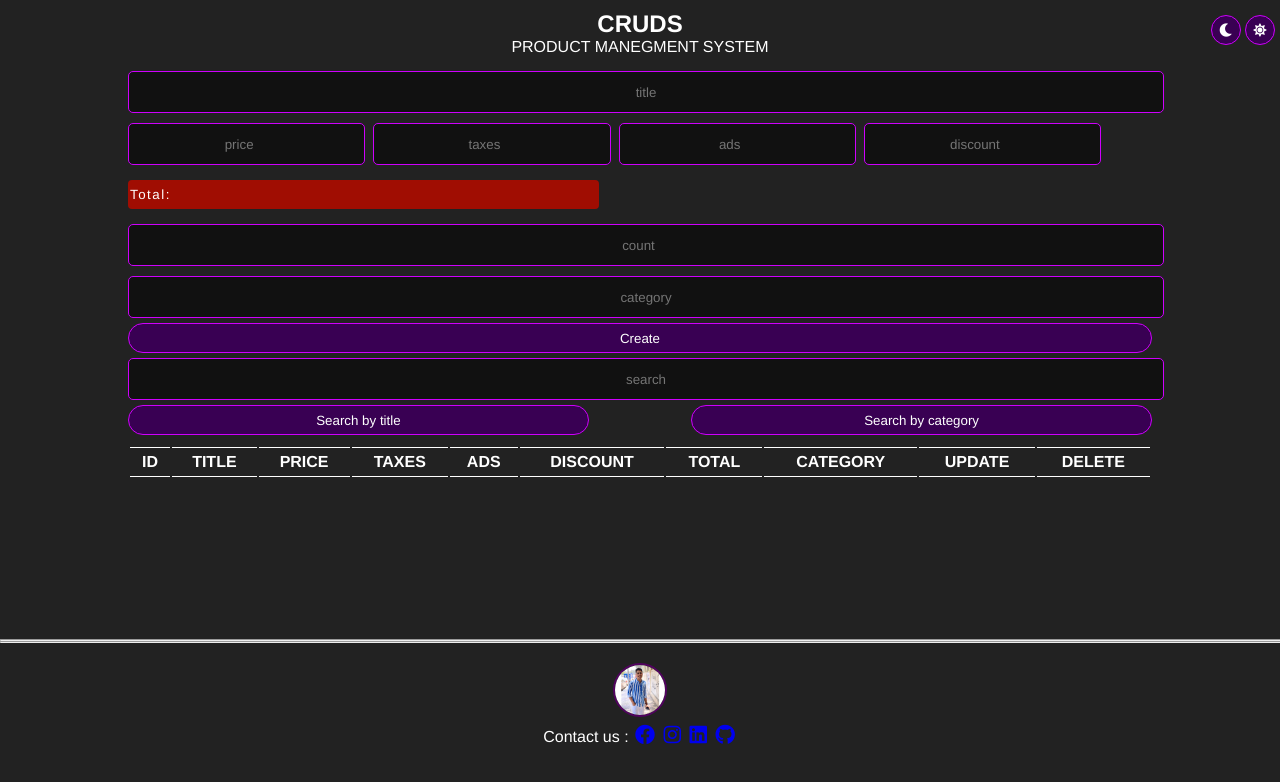
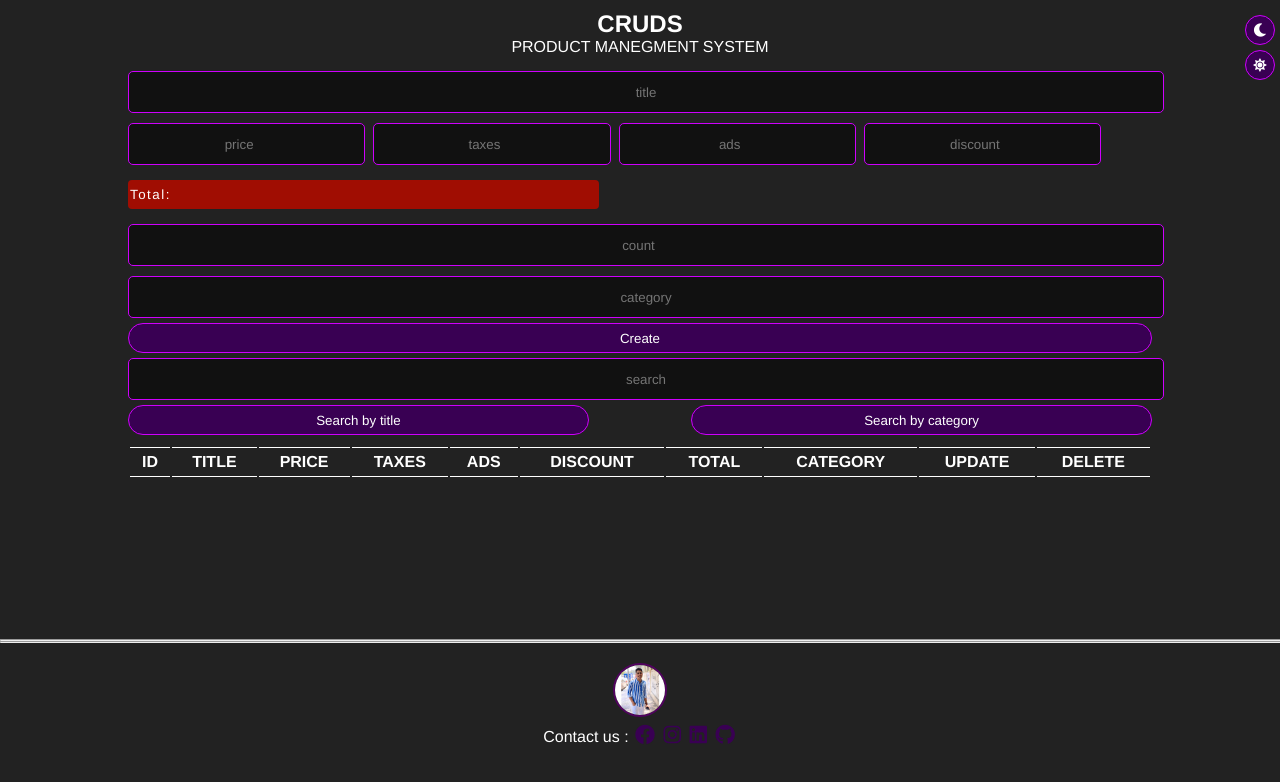
Before and after one commit to ahmedhoss22/CRUDS, a plain HTML site: page index.html in a window 1280 px wide. Drawn offline with Linux system fonts and the light colour scheme.

Commit message:
Add files via upload

```diff
--- a/css/style.css
+++ b/css/style.css
@@ -9,13 +9,17 @@ body{
     background-color: #222;
     color: #fff;
     height: auto;
-    overflow: scroll;
     box-sizing: border-box;
+    width: 100vw;
+    height: 100%;
+    margin: 0;
+    padding: 0;
 }
 .crud{
     margin: 5vh auto;
     width: 80%;
-margin-top: 0;
+    margin-top: 0;
+
 }
 .head{
     text-transform: uppercase;
@@ -88,7 +92,7 @@ table{
     width: 100%;
     text-align: center;
     margin: 10px 0;
-    overflow: scroll;
+    overflow-x: scroll;
 }
 table th{
     text-transform: uppercase;
@@ -104,9 +108,9 @@ td{
 #deleteAll{
     margin: 10px 0;
 }
-
-
-
+tr{
+    overflow: scroll;
+}
 
 footer{
     margin-top: 20vh!important;
@@ -138,15 +142,23 @@ footer{
     position: absolute;
     margin: 5px;
     font-size: 1rem;
-    overflow-wrap: break-word;
-right:0;
+    right: 0;
 }
 
 #morning{
 width: 30px;
+display: block;
+margin: 5px 0;
 
 }
 #night{
 width: 30px;
+display: block;
+}
 
+a {
+    text-decoration: none;
 }
+footer i{
+    color: #390053;
+}
--- a/index.html
+++ b/index.html
@@ -49,7 +49,7 @@
                 </div> <!-- END SEARCH BLOCK -->
 
                 <div id="deleteAll"></div>
-                <table>
+                <table style="overflow-x: scroll;">
                     <tr>
                         <th>id</th>
                         <th>title</th>
```
